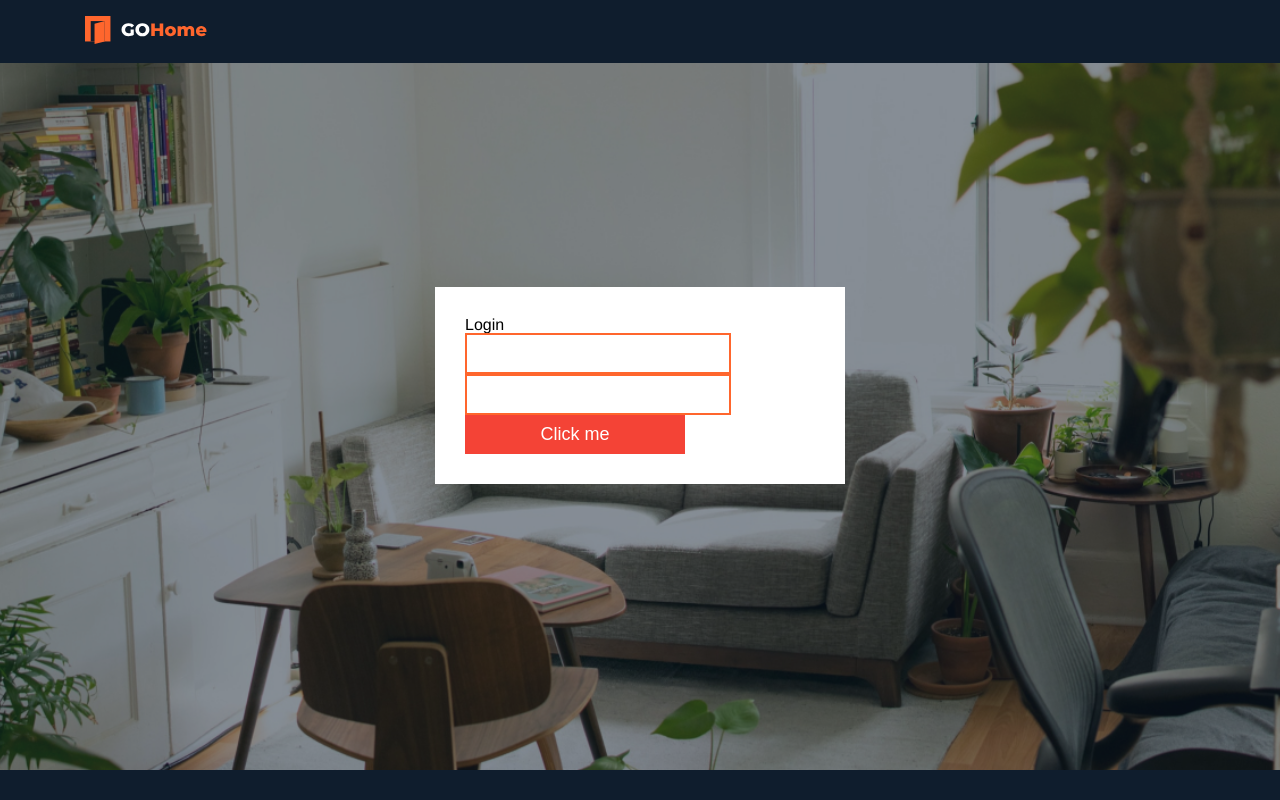
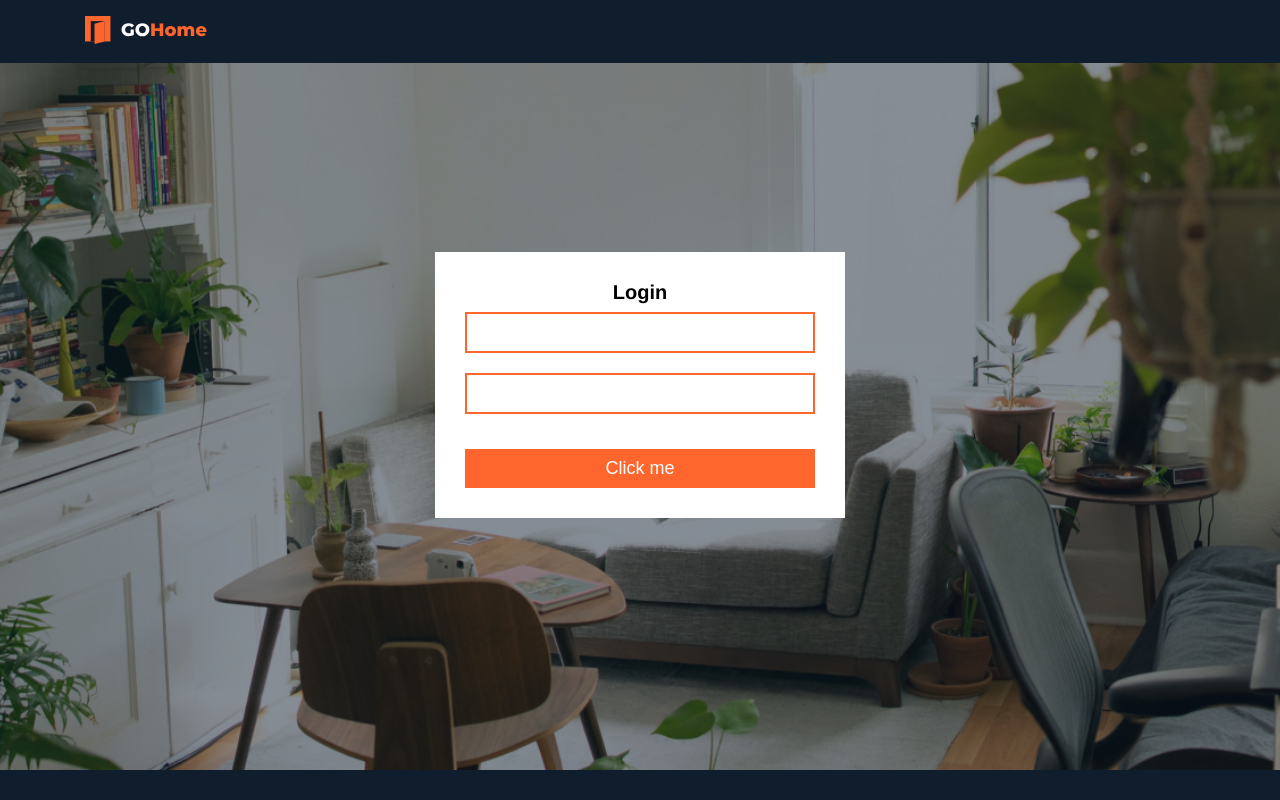
Before and after one commit to Taras-Roboteckyi/Vue-CLI_first-app, a Vue app: page /login in a window 1280 px wide. Built offline with nearby package versions, Linux system fonts and the light colour scheme.

Commit message:
add MainTitle component and styled ti login component

```diff
--- a/src/components/auth/login/index.vue
+++ b/src/components/auth/login/index.vue
@@ -1,10 +1,10 @@
 <template>
-    <AuthContainer>
-        <h1>Login</h1>
-        <Form ref="form" @submit.prevent="handleSubmit">
-            <CustomInput v-model="formData.email" name="email" :rules="emailRules" />
-            <CustomInput v-model="formData.password" name="password" :rules="passwordRules" />
-            <Button type="submit">Click me</Button>
+    <AuthContainer class="login">
+        <MainTitle class="login__title">Login</MainTitle>
+        <Form ref="form" class="login__form" @submit.prevent="handleSubmit">
+            <CustomInput v-model="formData.email" name="email" :rules="emailRules" class="login__input" />
+            <CustomInput v-model="formData.password" name="password" :rules="passwordRules" class="login__input" />
+            <Button type="submit" class="login__btn">Click me</Button>
         </Form>
     </AuthContainer>
 </template>
@@ -15,10 +15,11 @@ import CustomInput from '../../shared/CustomInput.vue'
 import Button from '../../shared/Button.vue'
 import { emailValidation, passwordValidation, isRequired } from '@/utils/validationRules'
 import AuthContainer from '../AuthContainer.vue'
+import MainTitle from '../../shared/MainTitle.vue'
 
 export default {
     name: 'LoginComponent',
-    components: { Form, CustomInput, Button, AuthContainer },
+    components: { Form, CustomInput, Button, AuthContainer, MainTitle },
     data() {
         return {
             formData: {
@@ -55,4 +56,25 @@ export default {
 }
 </script>
 
-<style lang="scss" scoped></style>
+<style lang="scss" scoped>
+.login {
+    &__title {
+        text-align: center;
+    }
+
+    &__form {
+        display: block;
+        flex-direction: column;
+    }
+
+    &__input {
+        margin-bottom: 20px;
+        width: 100%;
+    }
+
+    &__btn {
+        margin-top: 15px;
+        width: 100%;
+    }
+}
+</style>
--- a/src/components/shared/Button.vue
+++ b/src/components/shared/Button.vue
@@ -20,7 +20,7 @@ export default {
 .btn {
   display: inline-block;
   font-size: 18px;
-  background: #f44336;
+  background: #FF662D;
   color: #fff;
   cursor: pointer;
   min-width: 220px;
--- a/src/components/shared/CustomInput.vue
+++ b/src/components/shared/CustomInput.vue
@@ -93,8 +93,8 @@ export default {
 
 .custom-input {
     min-height: 40px;
-    min-width: 220px;
-    /* width: 100%; */
+
+    width: 100%;
     border: 2px solid $main-color;
     font-size: 18px;
     outline: none;
--- /dev/null
+++ b/src/components/shared/MainTitle.vue
@@ -0,0 +1,31 @@
+<template>
+    <component :is="tagName" class="main-title">
+        <slot></slot>
+    </component>
+</template>
+
+<script>
+export default {
+    name: 'MainTitle',
+    props: {
+        level: {
+            type: Number,
+            default: 1
+        }
+    },
+    computed: {
+        tagName() {
+            return `h${this.level}`
+        }
+    }
+
+}
+</script>
+
+<style lang="scss" scoped>
+.main-title {
+    font-size: 20px;
+    font-weight: 700;
+    margin-bottom: 0.5em;
+}
+</style>
```
